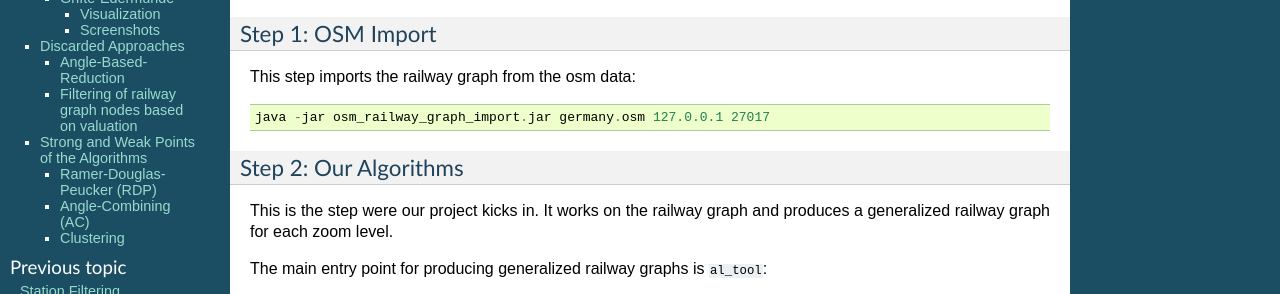
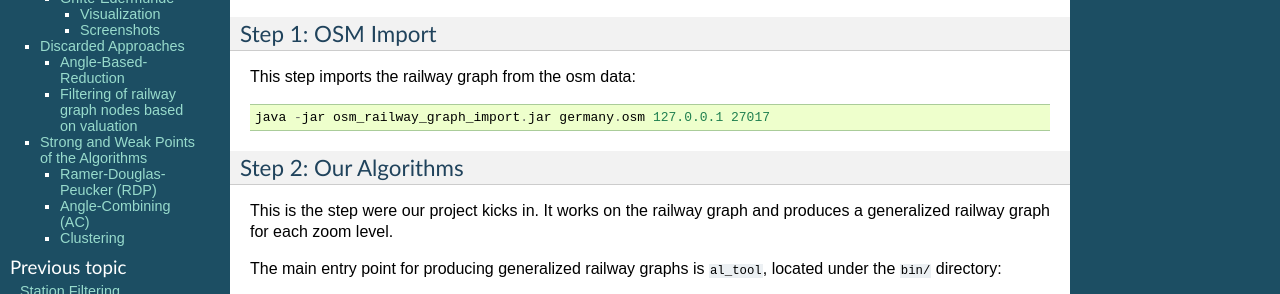
Before and after one commit to fhirschmann/algolab, a Sphinx documentation site: the page built from doc/final.rst, in a window 1280 px wide and 900 px high, scrolled down 372 px, cut to the strip 0-294 px from the top of the window. Built offline with Sphinx 7.4.7, drawn with Linux system fonts in a browser that asks for light colours; formulas are drawn with MathJax 3.

Commit message:
automatic commit

```diff
--- a/doc/final.rst
+++ b/doc/final.rst
@@ -38,7 +38,7 @@ This is the step were our project kicks in. It works on the railway
 graph and produces a generalized railway graph for each zoom level.
 
 The main entry point for producing generalized railway graphs is
-``al_tool``:
+``al_tool``, located under the ``bin/`` directory:
 
   .. program-output:: al_tool --help
 
```
